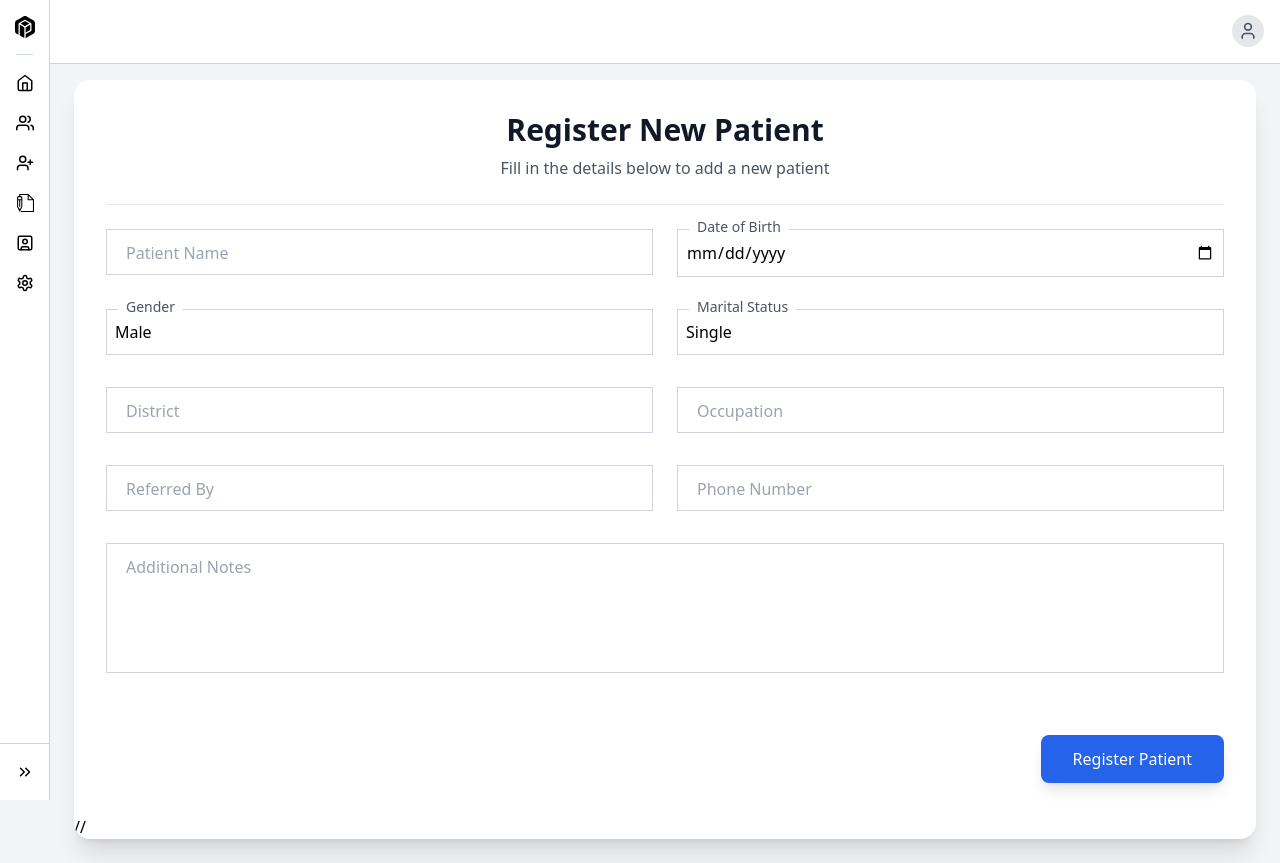
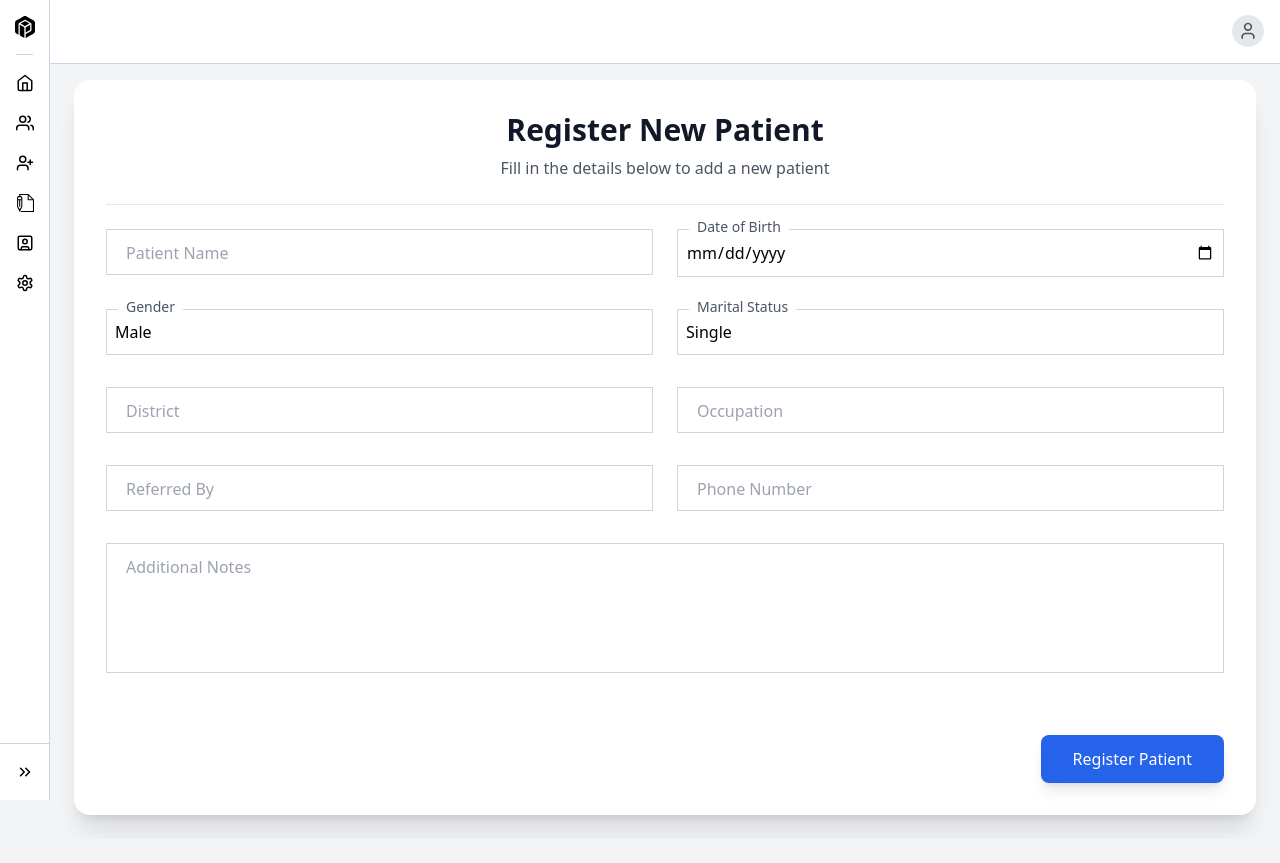
Before and after one commit to imtiaz-risat/ibnsina-med-app, a Next.js app: page /doctor/new-registration in a window 1280 px wide. After the commit the page ends 839 px from the top, so only its background shows below. Built offline with nearby package versions, Linux system fonts and the light colour scheme; no server answers.

Commit message:
fix: remove extra //

```diff
--- a/app/doctor/new-registration/newPatientForm.jsx
+++ b/app/doctor/new-registration/newPatientForm.jsx
@@ -232,7 +232,6 @@ const NewPatientForm = ({ onSubmit }) => {
           </div>
         </form>
       </div>
-      //{" "}
     </div>
   );
 };
```
